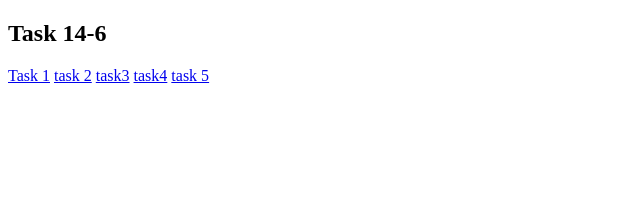
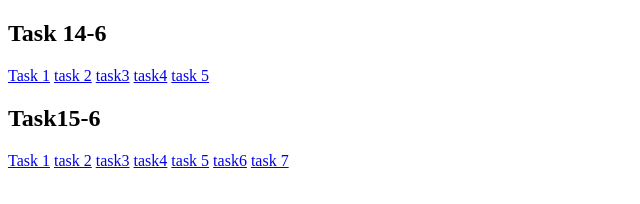
Before and after one commit to rahaf-mohammed/HTML_CSS_Task, a plain HTML site: page index.html in a window 1280 px wide. Shown: the whole page, without its empty margins (0-640 px from the left). Drawn offline with Linux system fonts and the light colour scheme.

Commit message:
finshtask

```diff
--- a/index.html
+++ b/index.html
@@ -10,5 +10,14 @@
         <a href="./Task_14_6/task3.html">task3</a>
         <a href="./Task_14_6/taske4.html">task4</a>
         <a href="./Task_14_6/task5.html">task 5</a>
+        <h2>Task15-6</h2>
+        <a href="task_15_6/task1.html">Task 1</a>
+        <a href="task_15_6/task2.html">task 2</a>
+        <a href="task_15_6/TASK3.HTML">task3</a>
+        <a href="task_15_6/task4.html">task4</a>
+        <a href="task_15_6/task5.html">task 5</a>
+        <a href="task_15_6/task6.html">task6</a>
+        <a href="task_15_6/task7.html">task 7</a>
+
     </body>
 </html>
```
